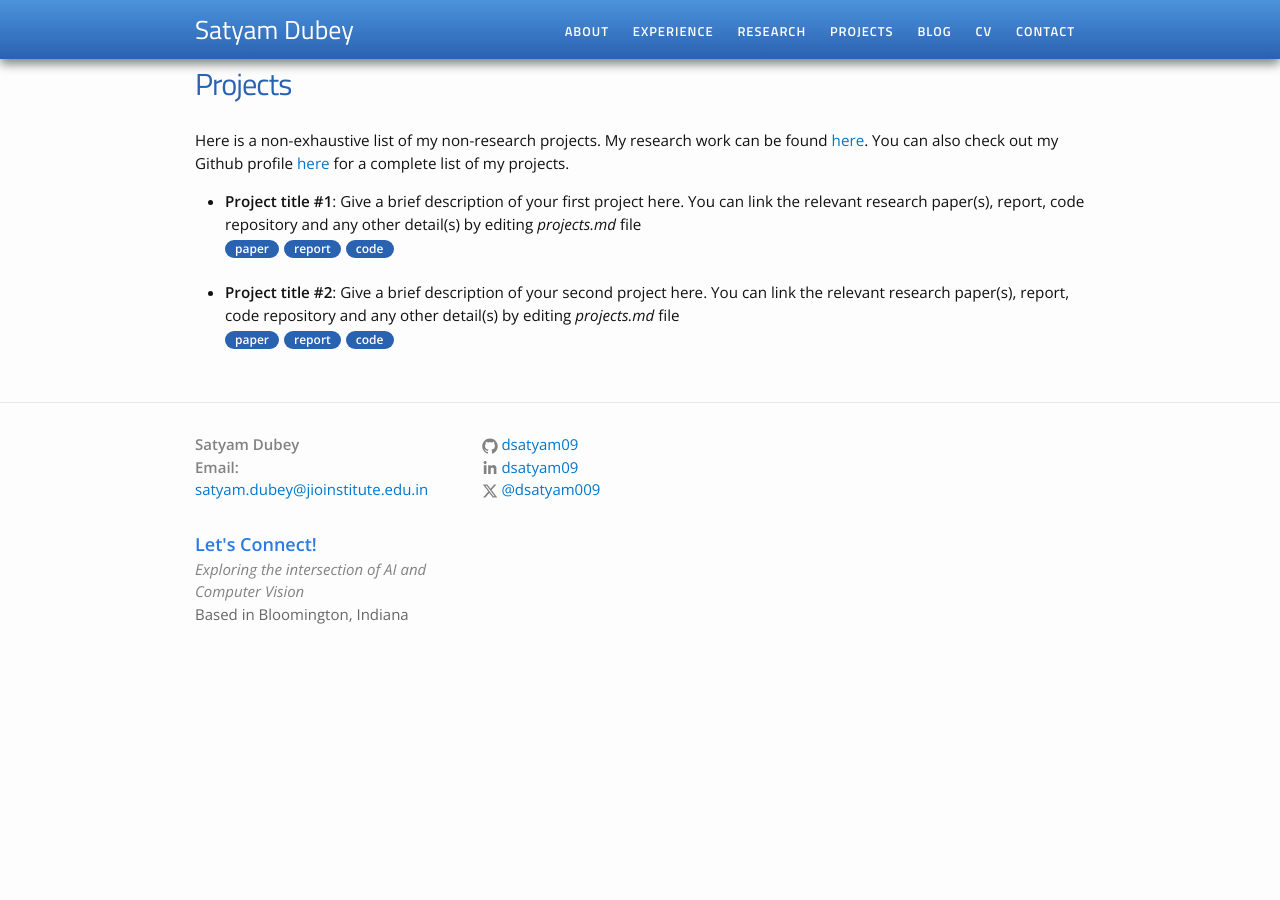
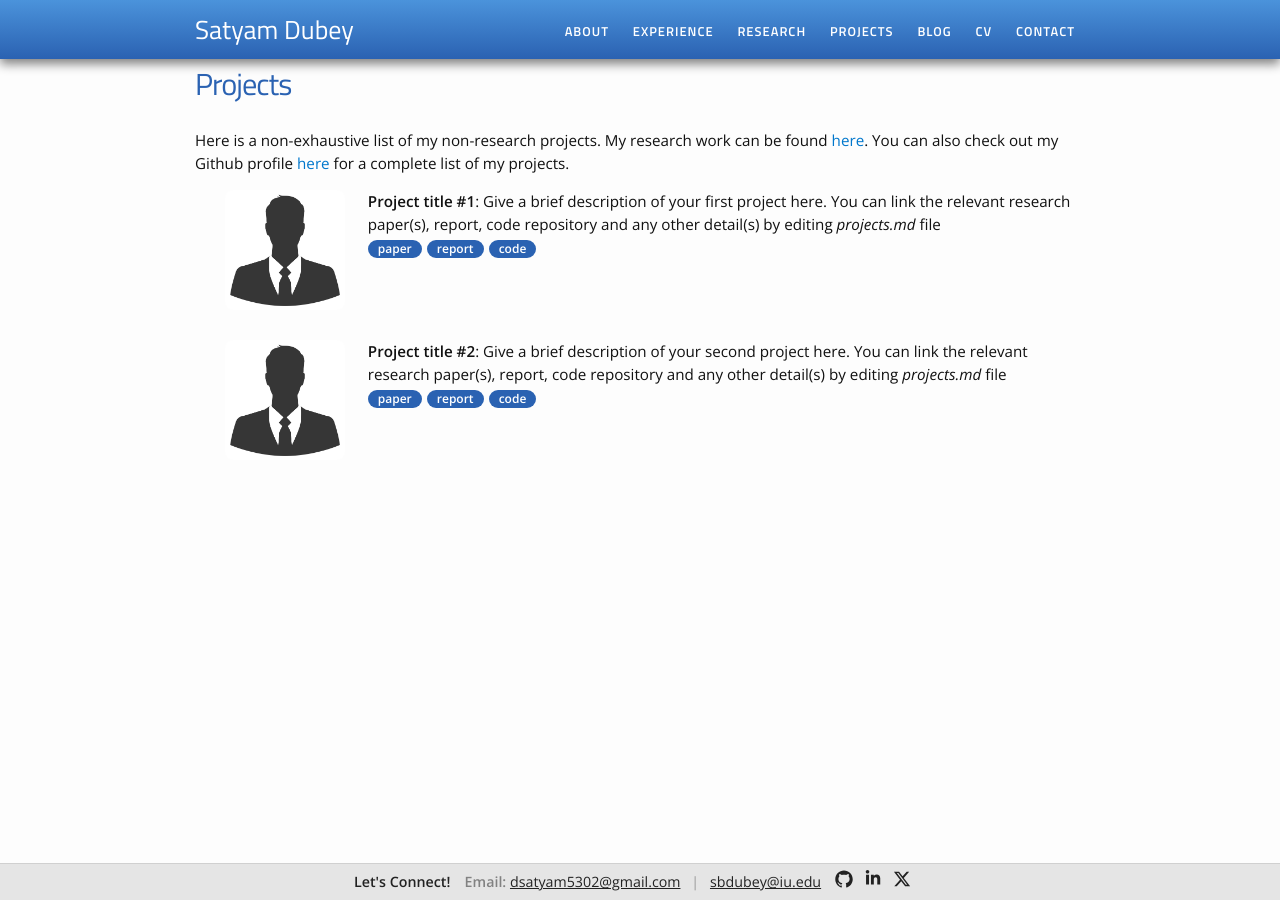
Before and after one commit to dsatyam09/dsatyam09.github.io, a Jekyll site: the page built from projects.md, in a window 1280 px wide. Built offline with Jekyll 4.4.1, drawn with Linux system fonts in a browser that asks for light colours.

Commit message:
updated research profile

```diff
--- a/_includes/footer.html
+++ b/_includes/footer.html
@@ -1,64 +1,24 @@
-<footer class="site-footer">
-  <div class="wrapper">
-    <div class="footer-col-wrapper">
-      <div class="footer-col footer-col-1" style="width: 30%;">
-        <ul class="contact-list">
-          <li><strong>{{ site.title }}</strong></li>
-          <li><strong>Email:</strong> <a href="mailto:{{ site.academic_email }}">{{ site.academic_email }}</a></li>
-        </ul>
-      </div>
-
-      <div class="footer-col footer-col-2" style="width: 40%;">
-        <ul class="social-media-list">
-          {% if site.github_username %}
-          <li>
-            <span class="icon icon--github">
-              <svg viewBox="0 0 16 16">
-                <path fill="#828282" d="M7.999,0.431c-4.285,0-7.76,3.474-7.76,7.761 c0,3.428,2.223,6.337,5.307,7.363c0.388,0.071,0.53-0.168,0.53-0.374c0-0.184-0.007-0.672-0.01-1.32 c-2.159,0.469-2.614-1.04-2.614-1.04c-0.353-0.896-0.862-1.135-0.862-1.135c-0.705-0.481,0.053-0.472,0.053-0.472 c0.779,0.055,1.189,0.8,1.189,0.8c0.692,1.186,1.816,0.843,2.258,0.645c0.071-0.502,0.271-0.843,0.493-1.037 C4.86,11.425,3.049,10.76,3.049,7.786c0-0.847,0.302-1.54,0.799-2.082C3.768,5.507,3.501,4.718,3.924,3.65 c0,0,0.652-0.209,2.134,0.796C6.677,4.273,7.34,4.187,8,4.184c0.659,0.003,1.323,0.089,1.943,0.261 c1.482-1.004,2.132-0.796,2.132-0.796c0.423,1.068,0.157,1.857,0.077,2.054c0.497,0.542,0.798,1.235,0.798,2.082 c0,2.981-1.814,3.637-3.543,3.829c0.279,0.24,0.527,0.713,0.527,1.437c0,1.037-0.01,1.874-0.01,2.129 c0,0.208,0.14,0.449,0.534,0.373c3.081-1.028,5.302-3.935,5.302-7.362C15.76,3.906,12.285,0.431,7.999,0.431z"/>
-              </svg>
-            </span>
-            <a href="https://github.com/{{ site.github_username }}">
-              <span class="username">{{ site.github_username }}</span>
-            </a>
-          </li>
-          {% endif %}
-
-          {% if site.linkedin_username %}
-          <li>
-            <span class="icon icon--linkedin">
-              <svg viewBox="0 50 512 512">
-                <path fill="#828282" d="M150.65,100.682c0,27.992-22.508,50.683-50.273,50.683c-27.765,0-50.273-22.691-50.273-50.683
+<footer class="site-footer" style="position: fixed; left: 0; bottom: 0; width: 100vw; min-height: 36px; background: #e5e5e5; color: #222; border-top: 1px solid #d0d0d0; z-index: 100; padding: 0;">
+  <div class="wrapper" style="max-width: 1200px; margin: 0 auto; padding: 0;">
+    <div class="footer-col-wrapper" style="display: flex; flex-direction: column; align-items: center;">
+      <div style="width: 100%; display: flex; justify-content: center; align-items: center; gap: 1em; flex-wrap: wrap; font-size: 0.95em; min-height: 36px;">
+        <span style="font-size: 1em; font-weight: bold; color: #222;">Let's Connect!</span>
+        <span><strong>Email:</strong> <a href="mailto:dsatyam5302@gmail.com" style="color: #222; text-decoration: underline;">dsatyam5302@gmail.com</a> <span style="margin: 0 0.5em; color: #aaa; font-weight: bold;">|</span> <a href="mailto:sbdubey@iu.edu" style="color: #222; text-decoration: underline;">sbdubey@iu.edu</a></span>
+        <span>
+          <a href="https://github.com/{{ site.github_username }}" style="margin-right: 0.5em; color: #222;">
+            <svg viewBox="0 0 16 16" width="18" height="18"><path fill="#222" d="M7.999,0.431c-4.285,0-7.76,3.474-7.76,7.761 c0,3.428,2.223,6.337,5.307,7.363c0.388,0.071,0.53-0.168,0.53-0.374c0-0.184-0.007-0.672-0.01-1.32 c-2.159,0.469-2.614-1.04-2.614-1.04c-0.353-0.896-0.862-1.135-0.862-1.135c-0.705-0.481,0.053-0.472,0.053-0.472 c0.779,0.055,1.189,0.8,1.189,0.8c0.692,1.186,1.816,0.843,2.258,0.645c0.071-0.502,0.271-0.843,0.493-1.037 C4.86,11.425,3.049,10.76,3.049,7.786c0-0.847,0.302-1.54,0.799-2.082C3.768,5.507,3.501,4.718,3.924,3.65 c0,0,0.652-0.209,2.134,0.796C6.677,4.273,7.34,4.187,8,4.184c0.659,0.003,1.323,0.089,1.943,0.261 c1.482-1.004,2.132-0.796,2.132-0.796c0.423,1.068,0.157,1.857,0.077,2.054c0.497,0.542,0.798,1.235,0.798,2.082 c0,2.981-1.814,3.637-3.543,3.829c0.279,0.24,0.527,0.713,0.527,1.437c0,1.037-0.01,1.874-0.01,2.129 c0,0.208,0.14,0.449,0.534,0.373c3.081-1.028,5.302-3.935,5.302-7.362C15.76,3.906,12.285,0.431,7.999,0.431z"/></svg>
+          </a>
+          <a href="https://www.linkedin.com/in/{{ site.linkedin_username }}" style="margin-right: 0.5em; color: #222;">
+            <svg viewBox="0 50 512 512" width="18" height="18"><path fill="#222" d="M150.65,100.682c0,27.992-22.508,50.683-50.273,50.683c-27.765,0-50.273-22.691-50.273-50.683
                 C50.104,72.691,72.612,50,100.377,50C128.143,50,150.65,72.691,150.65,100.682z M143.294,187.333H58.277V462h85.017V187.333z
                 M279.195,187.333h-81.541V462h81.541c0,0,0-101.877,0-144.181c0-38.624,17.779-61.615,51.807-61.615
                 c31.268,0,46.289,22.071,46.289,61.615c0,39.545,0,144.181,0,144.181h84.605c0,0,0-100.344,0-173.915
-                s-41.689-109.131-99.934-109.131s-82.768,45.369-82.768,45.369V187.333z"/>
-              </svg>
-            </span>
-            <a href="https://www.linkedin.com/in/{{ site.linkedin_username }}">
-              <span class="username">{{ site.linkedin_username }}</span>
-            </a>
-          </li>
-          {% endif %}
-
-          <li>
-            <span class="icon icon--x">
-              <svg viewBox="0 0 24 24" width="16" height="16">
-                <path fill="#828282" d="M18.244 2.25h3.308l-7.227 8.26 8.502 11.24H16.17l-5.214-6.817L4.99 21.75H1.68l7.73-8.835L1.254 2.25H8.08l4.713 6.231zm-1.161 17.52h1.833L7.084 4.126H5.117z"/>
-              </svg>
-            </span>
-            <a href="https://x.com/dsatyam009">
-              <span class="username">@dsatyam009</span>
-            </a>
-          </li>
-        </ul>
-      </div>
-
-      <div class="footer-col footer-col-3" style="width: 30%;">
-        <p class="text">
-          <span style="font-size: 1.2em; font-weight: bold; color: #2a7ae2;">Let's Connect!</span><br>
-          <span style="font-style: italic;">Exploring the intersection of AI and Computer Vision</span><br>
-          <span style="color: #666;">Based in Bloomington, Indiana</span>
-        </p>
+                s-41.689-109.131-99.934-109.131s-82.768,45.369-82.768,45.369V187.333z"/></svg>
+          </a>
+          <a href="https://x.com/dsatyam009" style="color: #222;">
+            <svg viewBox="0 0 24 24" width="18" height="18"><path fill="#222" d="M18.244 2.25h3.308l-7.227 8.26 8.502 11.24H16.17l-5.214-6.817L4.99 21.75H1.68l7.73-8.835L1.254 2.25H8.08l4.713 6.231zm-1.161 17.52h1.833L7.084 4.126H5.117z"/></svg>
+          </a>
+        </span>
       </div>
     </div>
   </div>
--- a/_includes/image.html
+++ b/_includes/image.html
@@ -1,6 +1,6 @@
 <dl id="" class="wp-caption align{{include.align}}" style="max-width: {{include.width}}px">
 
-<dt><a href="{{ site.baseurl }}{{ include.href }}"><img class="" src="{{ site.baseurl }}{{ include.url }}" alt="{{ include.caption }}" /></a></dt>
+<dt><a href="{{ site.baseurl }}{{ include.href }}"><img class="" src="{{ site.baseurl }}{{ include.url }}" alt="{{ include.caption }}" style="border-radius: 18px; background: none;" /></a></dt>
 
 <dd>{{ include.caption }}</dd>
 </dl>
--- a/projects.md
+++ b/projects.md
@@ -4,16 +4,21 @@ permalink: /projects/
 title: Projects
 ---
 
-Here is a non-exhaustive list of my non-research projects. My research work can be found <a href="/research">here</a>. You can also check out my Github profile <a href="">here</a> for a complete list of my projects.
+Here is a non-exhaustive list of my non-research projects. My research work can be found <a href="/research">here</a>. You can also check out my Github profile <a href="#">here</a> for a complete list of my projects.
 
 <ul>
-	<li>
-		<b>Project title #1</b>: Give a brief description of your first project here. You can link the relevant research paper(s), report, code repository and any other detail(s) by editing <i>projects.md</i> file<br>
-		<a href=""><div class="color-button">paper</div></a><a href="project_1.pdf"><div class="color-button">report</div></a><a href=""><div class="color-button">code</div></a>
-	</li><br>
-	<li>
-		<b>Project title #2</b>: Give a brief description of your second project here. You can link the relevant research paper(s), report, code repository and any other detail(s) by editing <i>projects.md</i> file<br>
-		<a href=""><div class="color-button">paper</div></a><a href="project_1.pdf"><div class="color-button">report</div></a><a href=""><div class="color-button">code</div></a>
-	</li><br>
-
+	<li style="display: flex; align-items: flex-start; margin-bottom: 2em;">
+		<img src="/images/profile.jpg" alt="Project" style="width: 120px; height: 120px; object-fit: cover; border-radius: 8px; margin-right: 1.5em;" />
+		<div>
+			<b>Project title #1</b>: Give a brief description of your first project here. You can link the relevant research paper(s), report, code repository and any other detail(s) by editing <i>projects.md</i> file<br>
+			<a href=""><div class="color-button">paper</div></a><a href="project_1.pdf"><div class="color-button">report</div></a><a href=""><div class="color-button">code</div></a>
+		</div>
+	</li>
+	<li style="display: flex; align-items: flex-start; margin-bottom: 2em;">
+		<img src="/images/profile.jpg" alt="Project" style="width: 120px; height: 120px; object-fit: cover; border-radius: 8px; margin-right: 1.5em;" />
+		<div>
+			<b>Project title #2</b>: Give a brief description of your second project here. You can link the relevant research paper(s), report, code repository and any other detail(s) by editing <i>projects.md</i> file<br>
+			<a href=""><div class="color-button">paper</div></a><a href="project_1.pdf"><div class="color-button">report</div></a><a href=""><div class="color-button">code</div></a>
+		</div>
+	</li>
 </ul>
```
Also changed, not shown: Experience.md (+2 -1 lines), index.md (+1 -1 lines), research.md (+31 -39 lines), images/tlogo.jpg, 3 other files.
